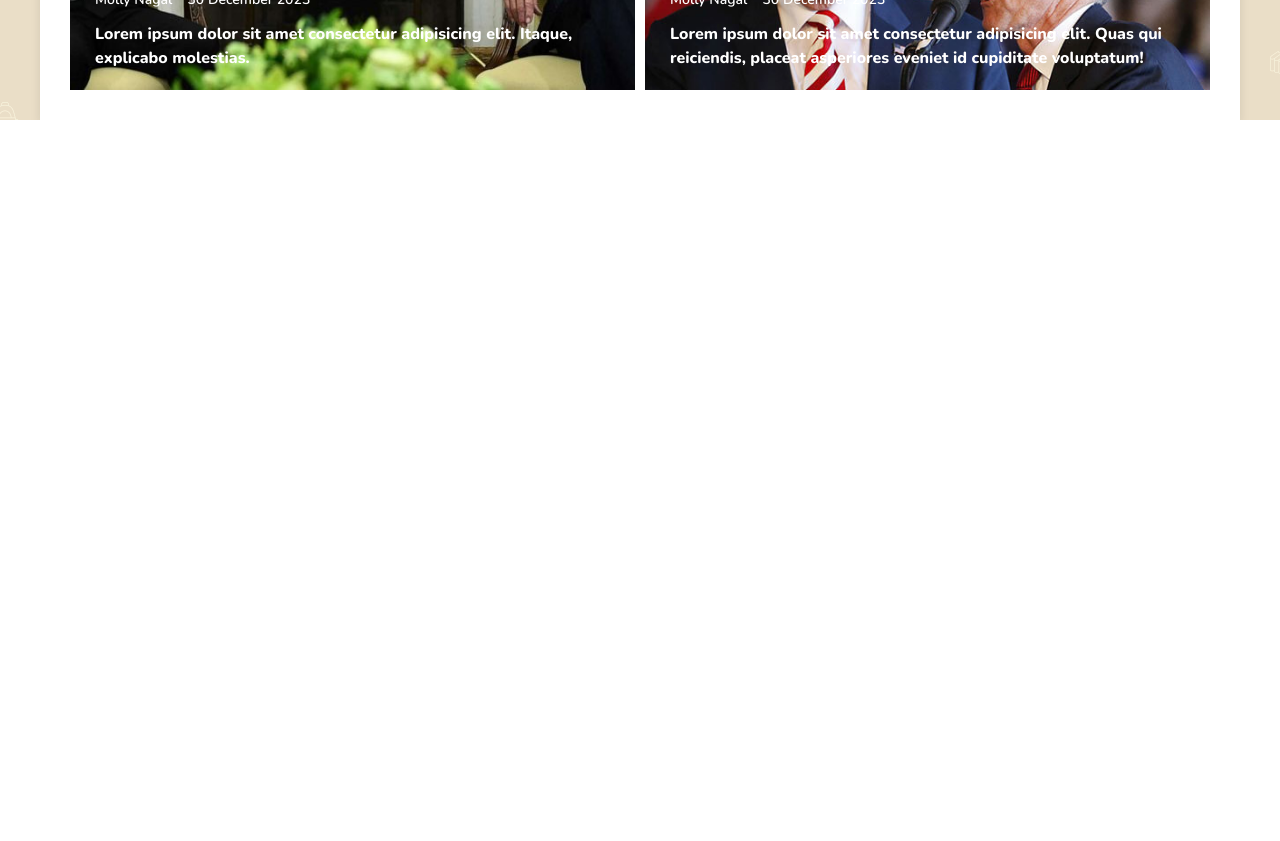
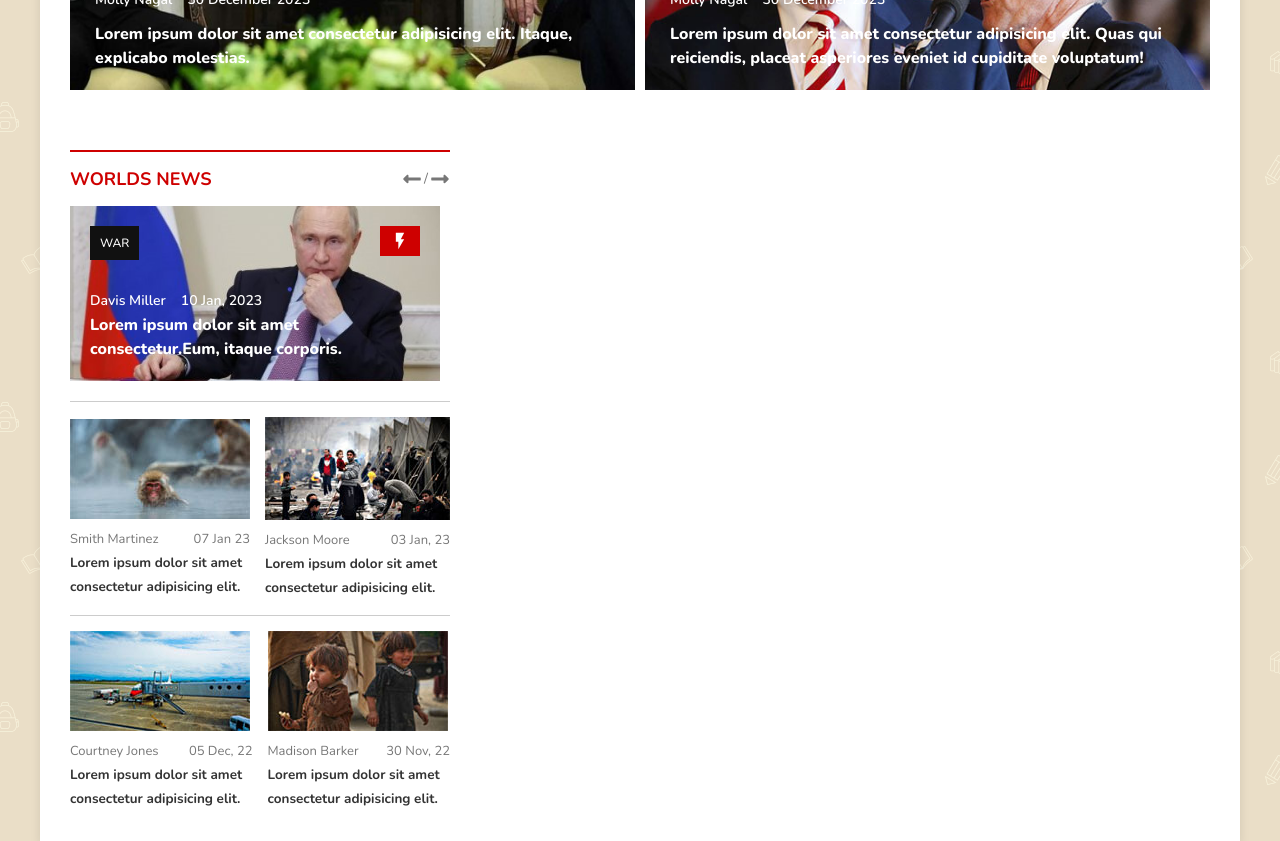
Before and after one commit to junaid10144/QuickNewsHub, a Next.js app: page / in a window 1280 px wide. Shown: the part 880-1721 px from the top of the page. Before the commit the page ends 1000 px from the top, so only its background shows below. Built offline with nearby package versions, Linux system fonts and the light colour scheme.

Commit message:
adding MainBody & styleOne & HeadingTitle

```diff
--- /dev/null
+++ b/src/components/HeadingTitle.tsx
@@ -0,0 +1,21 @@
+"use client"
+import { FaLongArrowAltLeft, FaLongArrowAltRight } from "react-icons/fa"
+import "../../styles/HeadingTitle.scss"
+
+const HeadingTitle = ({ title }) => {
+  return (
+    <div className="headingTitle">
+      <div className="heading">
+        <span className="title">{title}</span>
+
+        <div className="icon">
+          <FaLongArrowAltLeft className="left" style={{ fontSize: "20px" }} />
+          <span className="divider">/</span>
+          <FaLongArrowAltRight className="right" style={{ fontSize: "20px" }} />
+        </div>
+      </div>
+    </div>
+  )
+}
+
+export default HeadingTitle
--- a/src/components/MainBody.tsx
+++ b/src/components/MainBody.tsx
@@ -1,10 +1,22 @@
 "use client"
+import { WorldNews } from "@/app/category"
 import "../../styles/MainBody.scss"
+import StyleOne from "./StyleOne"
+import StyleTwo from "./StyleTwo"
+import Widget from "./Widget"
 
 const MainBody = () => {
   return <div className="mainBody">
     <div className="mainBodyWrapper">
-
+        <div className="item">
+          <StyleOne { ...WorldNews } />
+        </div>
+        <div className="item">
+          <StyleTwo />
+        </div>
+        <div className="item">
+          <Widget />
+        </div>
     </div>
   </div>
 }
--- /dev/null
+++ b/src/components/StyleOne.tsx
@@ -0,0 +1,97 @@
+"use client"
+import "../../styles/StyleOne.scss"
+import HeadingTitle from "./HeadingTitle"
+
+const StyleOne = ({
+  category,
+  headingImg,
+  title,
+  Icon,
+  headingAuthor,
+  headingDate,
+  headingExcept,
+  image1,
+  image2,
+  image3,
+  image4,
+  image1Author,
+  image2Author,
+  image3Author,
+  image4Author,
+  image1Date,
+  image2Date,
+  image3Date,
+  image4Date,
+  image1Except,
+  image2Except,
+  image3Except,
+  image4Except
+}) => {
+  return (
+    <div className="styleOne">
+      <HeadingTitle title={category} />
+
+      <div className="top">
+        <img src={headingImg} alt="" />
+        <a className="cat">{title}</a>
+        <a className="icon">{Icon}</a>
+
+        <div className="postInfo">
+          <ul className="nav">
+            <li>{headingAuthor}</li>
+            <li>{headingDate}</li>
+          </ul>
+          <h3>{headingExcept}</h3>
+        </div>
+      </div>
+      <div className="bottom">
+        <div className="item">
+          <div className="left">
+            <a className="thumb">
+              <img src={image1} alt="" />
+              <ul className="nav">
+                <li>{image1Author}</li>
+                <li>{image1Date}</li>
+              </ul>
+              <h3>{image1Except}</h3>
+            </a>
+          </div>
+          <div className="right">
+            <a className="thumb">
+              <img src={image2} alt="" />
+              <ul className="nav">
+                <li>{image2Author}</li>
+                <li>{image2Date}</li>
+              </ul>
+              <h3>{image2Except}</h3>
+            </a>
+          </div>
+        </div>
+        <div className="item">
+          <div className="left">
+          <a className="thumb">
+              <img src={image3} alt="" />
+              <ul className="nav">
+                <li>{image3Author}</li>
+                <li>{image3Date}</li>
+              </ul>
+              <h3>{image3Except}</h3>
+            </a>
+          </div>
+          <div className="right">
+          <a className="thumb">
+              <img src={image4} alt="" />
+              <ul className="nav">
+                <li>{image4Author}</li>
+                <li>{image4Date}</li>
+              </ul>
+              <h3>{image4Except}</h3>
+            </a>
+          </div>
+        </div>
+      </div>
+    </div>
+  )
+}
+
+export default StyleOne
--- /dev/null
+++ b/src/components/StyleTwo.tsx
@@ -0,0 +1,8 @@
+"use client"
+import "../../styles/StyleTwo.scss"
+
+const StyleTwo = () => {
+  return <div className="styleTwo"></div>
+}
+
+export default StyleTwo
--- /dev/null
+++ b/src/components/Widget.tsx
@@ -0,0 +1,8 @@
+"use client"
+import "../../styles/Widget.scss"
+
+const Widget = () => {
+  return <div className="widget"></div>
+}
+
+export default Widget
--- /dev/null
+++ b/styles/HeadingTitle.scss
@@ -0,0 +1,33 @@
+.headingTitle{
+    border-top: 2px solid #ce0000;
+
+    .heading{
+        display: flex;
+        align-items: center;
+        padding: 15px 0px;
+        justify-content: space-between;
+
+        .title{
+            font-size: 18px;
+            font-weight: 700;
+            color: #ce0000;
+            text-transform: uppercase;
+        }
+
+        .icon{
+            display: flex;
+            align-items: center;
+            color: #777;
+            gap: 2px;
+            cursor: pointer;
+
+            .left:hover{
+                color: #ce0000;
+            }
+
+            .right:hover{
+                color: #ce0000;
+            }
+        }
+    }
+}
--- a/styles/MainBody.scss
+++ b/styles/MainBody.scss
@@ -0,0 +1,13 @@
+.mainBody{
+    padding: 30px 30px;
+
+    .mainBodyWrapper{
+        display: flex;
+        gap: 25px;
+
+        .item{
+            flex: 4;
+            width: 100%;
+        }
+    }
+}
--- /dev/null
+++ b/styles/StyleOne.scss
@@ -0,0 +1,153 @@
+.styleOne {
+  .top {
+    position: relative;
+    margin-bottom: 20px;
+    width: 370px;
+    height: 175px;
+    overflow: hidden;
+
+    img {
+      width: 100%;
+      object-fit: cover;
+      cursor: pointer;
+    }
+
+    .cat {
+      position: absolute;
+      top: 20px;
+      left: 20px;
+      display: flex;
+      align-items: center;
+      justify-content: center;
+      font-size: 12px;
+      font-weight: 500;
+      color: white;
+      text-transform: uppercase;
+      background-color: #111;
+      padding: 5px 10px;
+      transition: 0.5s;
+
+      &:hover {
+        background-color: #ce0000;
+      }
+    }
+
+    .icon {
+      position: absolute;
+      display: flex;
+      align-items: center;
+      justify-content: center;
+      top: 20px;
+      right: 20px;
+      background-color: #ce0000;
+      color: white;
+      padding: 5px 10px;
+      transition: 0.5s;
+      cursor: pointer;
+
+      &:hover {
+        background-color: #111;
+      }
+    }
+
+    .postInfo {
+      position: absolute;
+      bottom: 0;
+      left: 0;
+      display: flex;
+      flex-direction: column;
+
+      ul {
+        list-style: none;
+        padding: 0;
+        margin: 0;
+        display: flex;
+        align-items: center;
+        gap: 15px;
+      }
+
+      .nav {
+        color: white;
+        font-size: 14px;
+        margin-left: 20px;
+        transition: 0.5s;
+
+        &:hover {
+          color: #ce0000;
+        }
+      }
+
+      .nav li {
+        font-weight: 600;
+      }
+
+      h3 {
+        padding: 0px 20px 20px 20px;
+        font-size: 16px;
+        color: white;
+        font-weight: 800;
+        width: 350px;
+        transition: 0.5s;
+        cursor: pointer;
+
+        &:hover {
+          color: #ce0000;
+        }
+      }
+    }
+  }
+
+  .bottom{
+    .item{
+        display: flex;
+        align-items: center;
+        margin-top: 15px;
+        gap: 15px;
+        padding-top: 15px;
+        border-top: 1px solid #ccc;
+
+        .left, .right{
+            display: flex;
+            flex-direction: column;
+
+            .thumb{
+                width: 100%;
+                cursor: pointer;
+            }
+
+            .nav{
+                list-style: none;
+                padding: 0;
+                margin: 0;
+                display: flex;
+                align-items: center;
+                justify-content: space-between;
+            }
+
+            li{
+                font-size: 13px;
+                color: #777;
+                cursor: pointer;
+                transition: 0.5s;
+
+                &:hover{
+                    color: #ce0000;
+                }
+            }
+        }
+
+        h3{
+            font-size: 13.5px;
+            font-weight: 700;
+            text-align: start;
+            color: #333;
+            transition: 0.5s;
+            cursor: pointer;
+
+            &:hover{
+                color: #ce0000;
+            }
+        }
+    }
+  }
+}
```
Also changed, not shown: styles/StyleTwo.scss (added), styles/Widget.scss (added).
